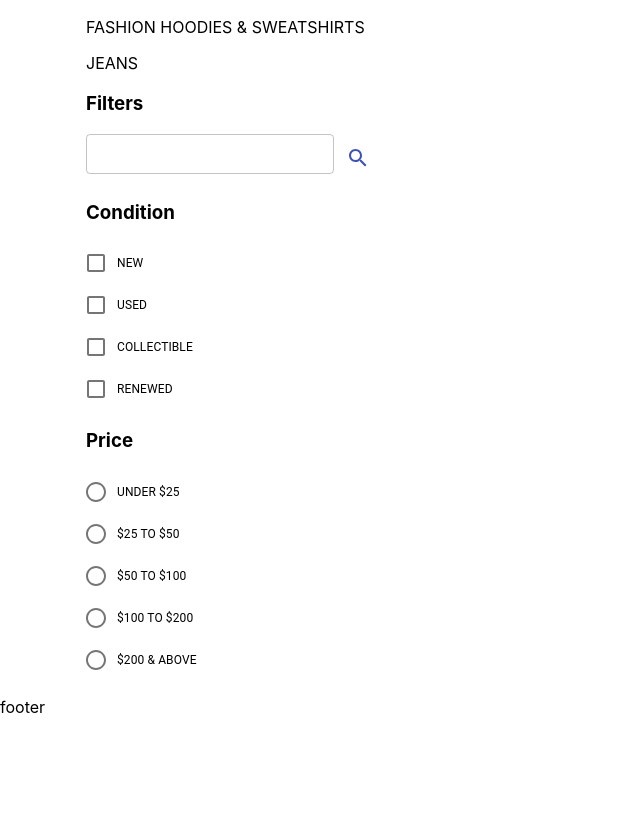
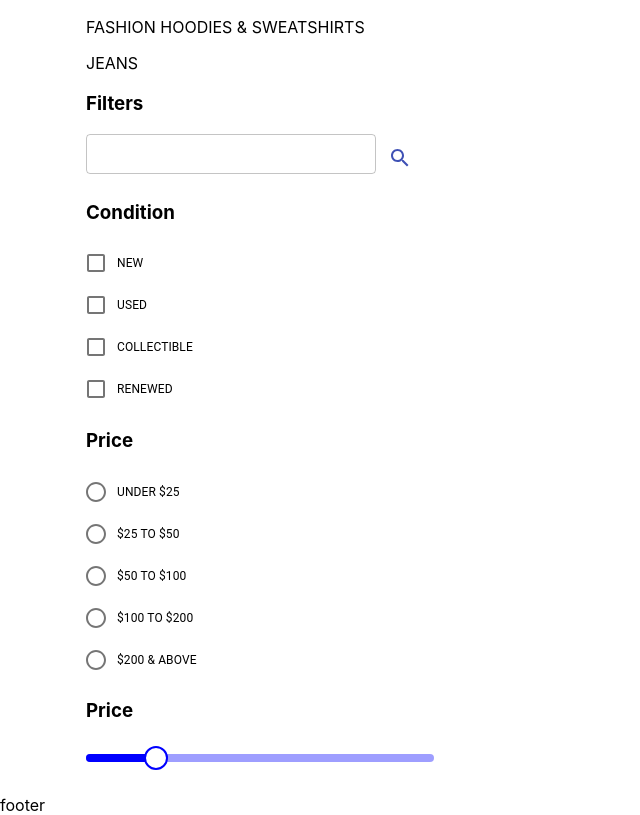
Before and after one commit to Mecxvarishvili/VazhaM-Ecommerce, a React (Create React App) app: page / in a window 1280 px wide. Shown: the part 623-1438 px from the top of the page, without its empty margins (0-640 px from the left). Before the commit the page ends 1340 px from the top, so only its background shows below. Built offline with nearby package versions, Linux system fonts and the light colour scheme.

Commit message:
Third Commit

```diff
--- a/src/components/main/leftfilter/FilterInput.js
+++ b/src/components/main/leftfilter/FilterInput.js
@@ -1,16 +1,32 @@
 import React from 'react';
-import { Box, IconButton, TextField, } from '@material-ui/core';
+import { Box, Grid, IconButton, TextField, } from '@material-ui/core';
 import SearchIcon from '@material-ui/icons/Search';
+import { makeStyles } from '@material-ui/core/styles';
+
+const useStyles = makeStyles(() => ({
+    myComponent: {
+        "& .MuiOutlinedInput-root": {
+          display: 'block',
+        },
+        display: 'block',
+    },
+}))
 
 const FilterInput = () => {
+
+    const classes = useStyles()
+
     return (
-        <Box>
-        <TextField id="outlined-size-small" variant="outlined" size="small"/>
-
-            <IconButton color="primary" aria-label="add to shopping cart">
-              <SearchIcon />
-            </IconButton>
-        </Box>
+        <Grid container>
+            <Grid  md='10'>
+                <TextField id="outlined-size-small" variant="outlined" size="small" className={classes.myComponent}/>
+            </Grid>
+            <Grid  md='1'>
+                <IconButton color="primary" aria-label="add to shopping cart" md="1">
+                  <SearchIcon />
+                </IconButton>
+            </Grid>
+        </Grid>
 
     );
 };
--- a/src/components/main/leftfilter/LeftFilter.js
+++ b/src/components/main/leftfilter/LeftFilter.js
@@ -3,6 +3,7 @@ import { Box, Grid } from '@material-ui/core';
 import Categories from './Categories';
 import Condition from './Condition';
 import PriceA from './PriceA';
+import PriceB from './PriceB';
 import FilterInput from './FilterInput';
 const LeftFilter = () => {
     return (
@@ -15,6 +16,7 @@ const LeftFilter = () => {
                 <FilterInput />
                 <Condition />
                 <PriceA />
+                <PriceB />
             </Box>
         </Grid>
     );
--- /dev/null
+++ b/src/components/main/leftfilter/PriceB.js
@@ -0,0 +1,45 @@
+import React from 'react';
+import { Slider, Box, } from '@material-ui/core';
+import { withStyles, makeStyles } from '@material-ui/core/styles';
+
+const PrettoSlider = withStyles({
+    root: {
+      color: 'blue',
+      height: 8,
+    },
+    thumb: {
+      height: 24,
+      width: 24,
+      backgroundColor: '#fff',
+      border: '2px solid currentColor',
+      marginTop: -8,
+      marginLeft: -12,
+      '&:focus, &:hover, &$active': {
+        boxShadow: 'inherit',
+      },
+    },
+    active: {},
+    valueLabel: {
+      left: 'calc(-50% + 4px)',
+    },
+    track: {
+      height: 8,
+      borderRadius: 4,
+    },
+    rail: {
+      height: 8,
+      borderRadius: 4,
+    },
+  })(Slider);
+
+const PriceB = () => {
+
+  return (
+    <div>
+        <Box component="h3">Price</Box>
+        <PrettoSlider valueLabelDisplay="auto" aria-label="pretto slider" defaultValue={20} />
+    </div>
+  );
+}
+
+export default PriceB;
```
